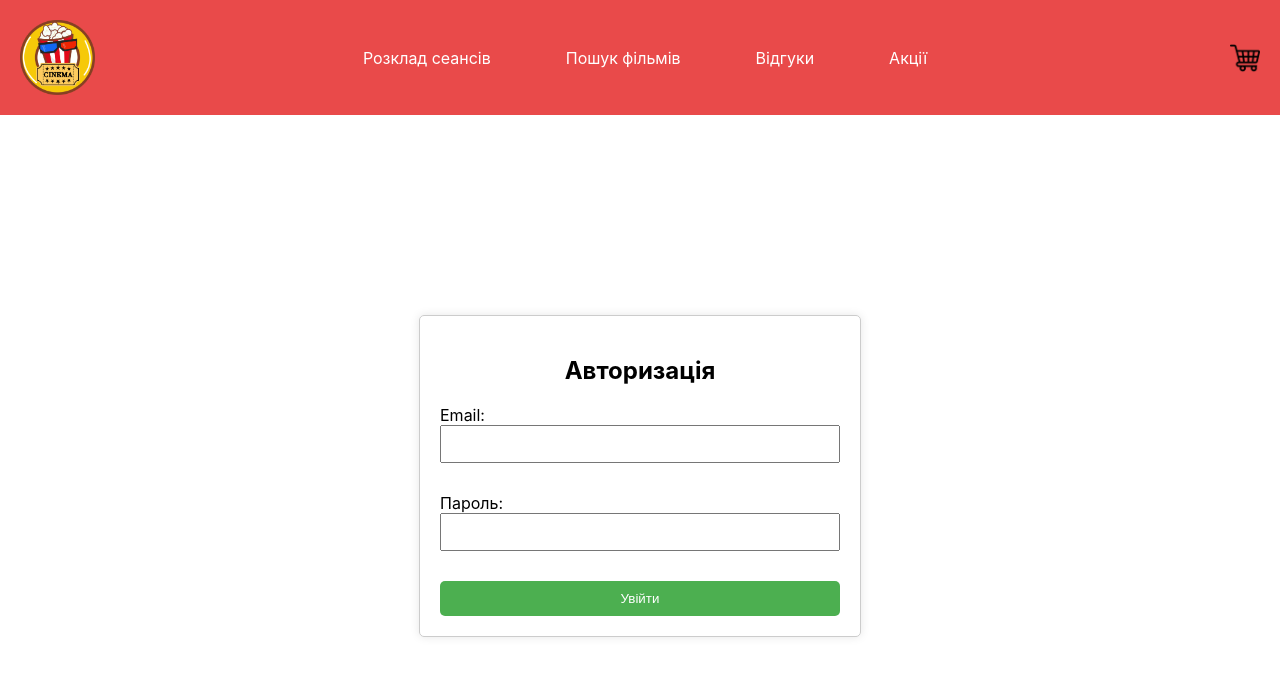
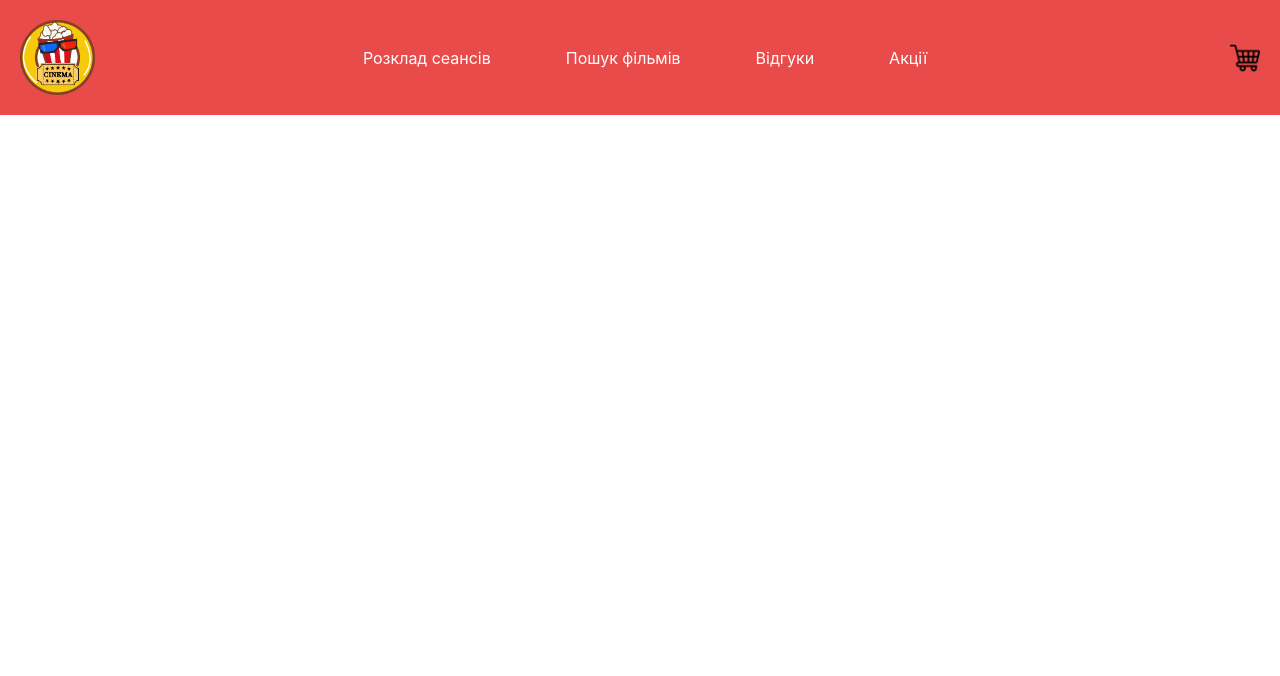
Before and after one commit to Forgesxx/OPI_proj, a React (Create React App) app: page / in a window 1280 px wide. Shown: the top 676 px of the page. Built offline with nearby package versions, Linux system fonts and the light colour scheme.

Commit message:
updated routes

```diff
--- a/src/App.js
+++ b/src/App.js
@@ -12,8 +12,8 @@ const App = () => {
         <div className="App">
           <Header />
           <Routes>
-            <Route path="/mainScreenMovies" element={<AllMovies/>} />
-            <Route path="/" element={<AuthComponent />} />
+            <Route path="/OPI_proj/mainScreenMovies" element={<AllMovies/>} />
+            <Route path="/OPI_proj/" element={<AuthComponent />} />
           </Routes>
         </div>
       </Router>
--- a/src/components/AuthComponent/AuthPage.jsx
+++ b/src/components/AuthComponent/AuthPage.jsx
@@ -16,7 +16,7 @@ const AuthComponent = () => {
       setEmail('');
       setPassword('');
       console.log('Navigating to /');
-      navigate('/mainScreenMovies');
+      navigate('/OPI_proj/mainScreenMovies');
     };
 
     return (
```
Also changed, not shown: 7 other files (tests, documents, lock files or other folders).
